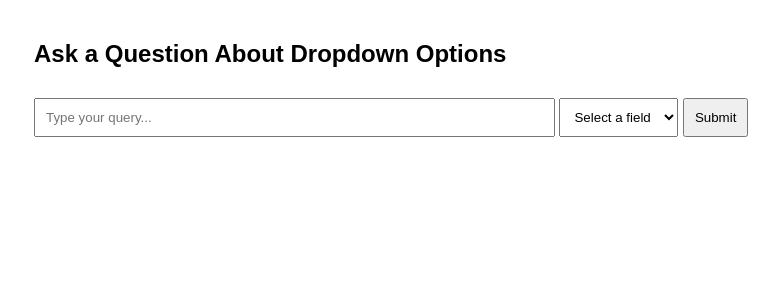
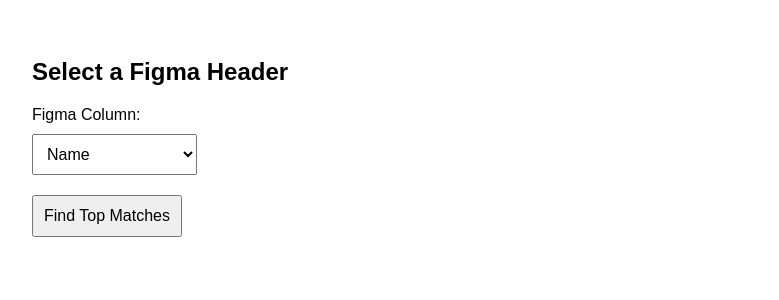
Before and after one commit to rohitkrishna20/dropdown-matching, a Flask app: page / in a window 1280 px wide. Shown: the top 300 px of the page, without its empty margins (6-785 px from the left). Run offline with Flask 3, Linux system fonts and the light colour scheme; parts of the project's set-up code (start-up, migrations or seed data) failed here and were passed over.

Commit message:
Update index.html

```diff
--- a/templates/index.html
+++ b/templates/index.html
@@ -1,51 +1,71 @@
 <!DOCTYPE html>
 <html>
 <head>
-  <title>Dropdown Field Matcher</title>
+  <title>Map Column Headers</title>
   <style>
-    body {
-      font-family: Arial;
-      margin: 40px;
+    body { font-family: Arial, sans-serif; padding: 30px; }
+    select, button {
+      margin: 10px 0;
+      padding: 10px;
+      font-size: 1em;
     }
-    input, select, button {
+    .match-box {
       padding: 10px;
+      border: 1px solid #ccc;
+      border-radius: 6px;
       margin: 10px 0;
+      background: #f9f9f9;
     }
-    .response-box {
-      margin-top: 30px;
-      padding: 20px;
-      background-color: #f0f0f0;
+    .selected {
+      margin-top: 20px;
+      padding: 15px;
+      background: #e6ffe6;
+      border: 2px solid #66cc66;
       border-radius: 6px;
-      border: 1px solid #ccc;
-    }
-    .match-item {
-      margin-bottom: 10px;
+      font-weight: bold;
     }
   </style>
 </head>
 <body>
-  <h2>Ask a Question About Dropdown Options</h2>
 
+  <h2>Select a Figma Header</h2>
   <form method="POST">
-    <input type="text" name="query" placeholder="Type your query..." value="{{ query }}" size="60" required>
-    <select name="field" required>
-      <option value="" disabled selected>Select a field</option>
-      {% for f in fields %}
-        <option value="{{ f }}" {% if selected_field == f %}selected{% endif %}>{{ f }}</option>
-      {% endfor %}
-    </select>
-    <button type="submit">Submit</button>
+    <label for="header">Figma Column:</label><br>
+    <select name="header" id="header">
+      <option value="Name">Name</option>
+      <option value="Account">Account</option>
+      <option value="Sales Stage">Sales Stage</option>
+      <option value="Win Probability">Win Probability</option>
+      <option value="AI Score">AI Score</option>
+      <option value="Total value">Total value</option>
+      <option value="Source">Source</option>
+      <option value="Expected closure">Expected closure</option>
+      <option value="Created">Created</option>
+      <option value="Alerts">Alerts</option>
+    </select><br>
+    <button type="submit">Find Top Matches</button>
   </form>
 
-  {% if results %}
-  <div class="response-box">
-    <h3>Top Matches for "{{ query }}" in "{{ selected_field }}"</h3>
-    {% for r in results %}
-      <div class="match-item">
-        <strong>{{ r.value }}</strong> — Score: {{ r.score }}
-      </div>
-    {% endfor %}
-  </div>
+  {% if matches %}
+    <hr>
+    <h3>Top 3 Matches for "{{ header }}"</h3>
+    <form method="POST">
+      {% for match in matches %}
+        <div class="match-box">
+          <input type="radio" name="selected_match" value="{{ match.field }}" required>
+          <label><strong>{{ match.field }}</strong>: {{ match.value }}</label>
+        </div>
+      {% endfor %}
+      <input type="hidden" name="header" value="{{ header }}">
+      <button type="submit">Confirm Selection</button>
+    </form>
   {% endif %}
+
+  {% if selected %}
+    <div class="selected">
+      You selected: <strong>{{ selected }}</strong>
+    </div>
+  {% endif %}
+
 </body>
 </html>
```
